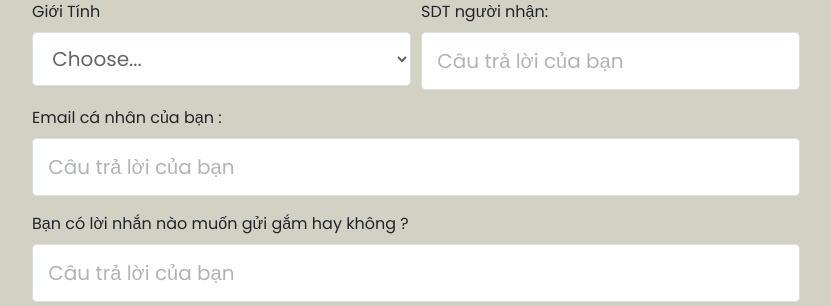
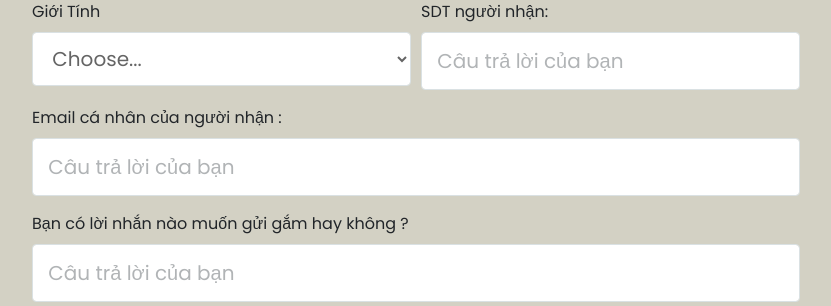
Before and after one commit to ngominhduc24/SSG104_BunDauCocVang, a Flask app: page /create-portfolio in a window 1280 px wide. Shown: the part 1486-1792 px from the top of the page, without its empty margins (224-1055 px from the left). Run offline with Flask 2, Linux system fonts and the light colour scheme; some libraries are stand-ins or nearby versions.

Commit message:
edit text file html

```diff
--- a/src/templates/input-page.html
+++ b/src/templates/input-page.html
@@ -184,7 +184,7 @@
           </div>
 
           <div class="form-group">
-            <label for="inputAddress2">Email cá nhân của bạn :</label>
+            <label for="inputAddress2">Email cá nhân của người nhận :</label>
             <input type="text" name="to_mail" class="form-control" id="inputAddress2" placeholder="Câu trả lời của bạn">
           </div>
           <div class="form-group">
```
